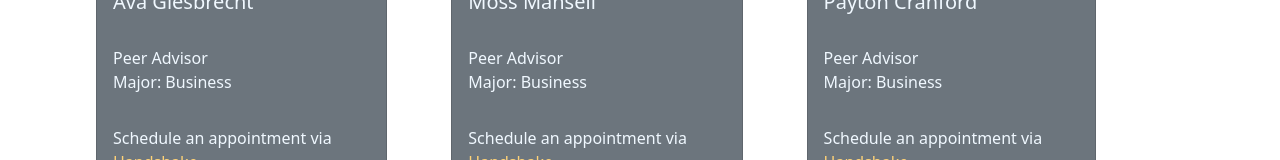
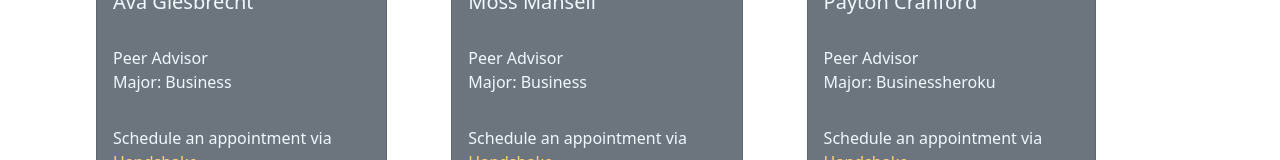
Before and after one commit to ayushkumar105/Neeley-Complete-Mock-Up, a Vue app: page /engage in a window 1280 px wide. Shown: the part 2928-3088 px from the top of the page. Built offline with nearby package versions, Linux system fonts and the light colour scheme; what vue-animate-onscroll would draw is missing.

Commit message:
make it better

```diff
--- a/src/views/HomeView.vue
+++ b/src/views/HomeView.vue
@@ -123,7 +123,7 @@
               <h5 class="card-title">Payton Cranford</h5>
               <p class="card-text" style="margin-top:2rem; margin-bottom:2rem">
                 <p style="margin-bottom:0rem">Peer Advisor</p>
-                <p>Major: Business</p>
+                <p>Major: Businessheroku</p>
               </p>
               <p class="card-text"> Schedule an appointment via
                 <a href="#" style="color:#fed277">Handshake</a>
```
